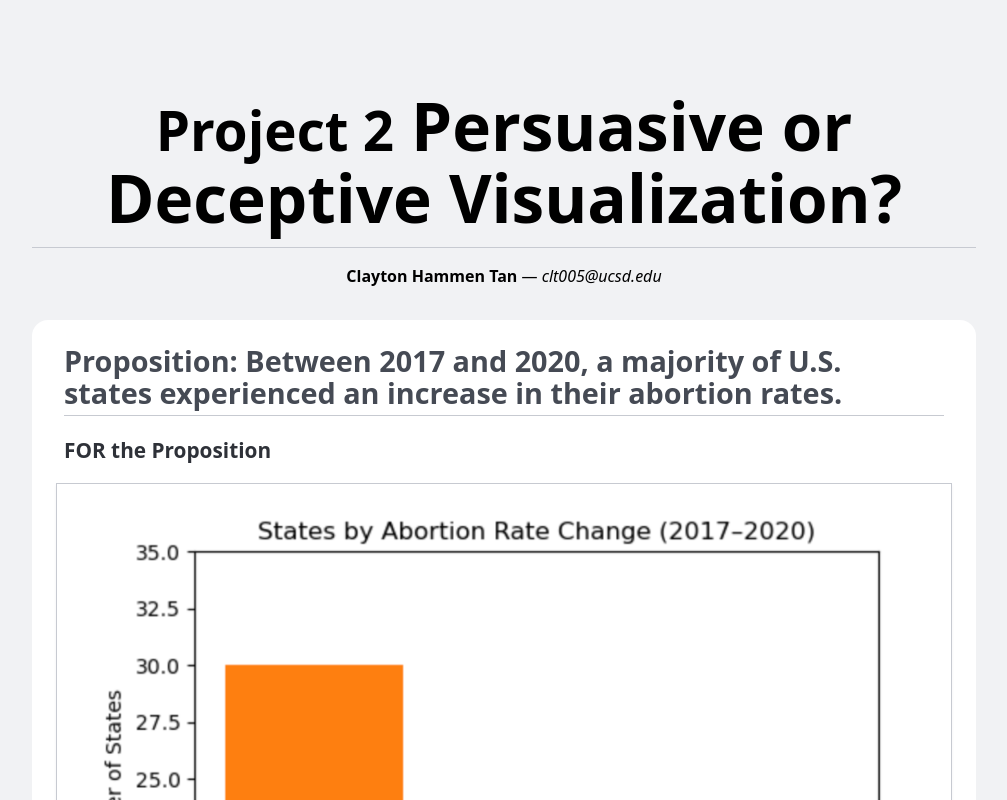
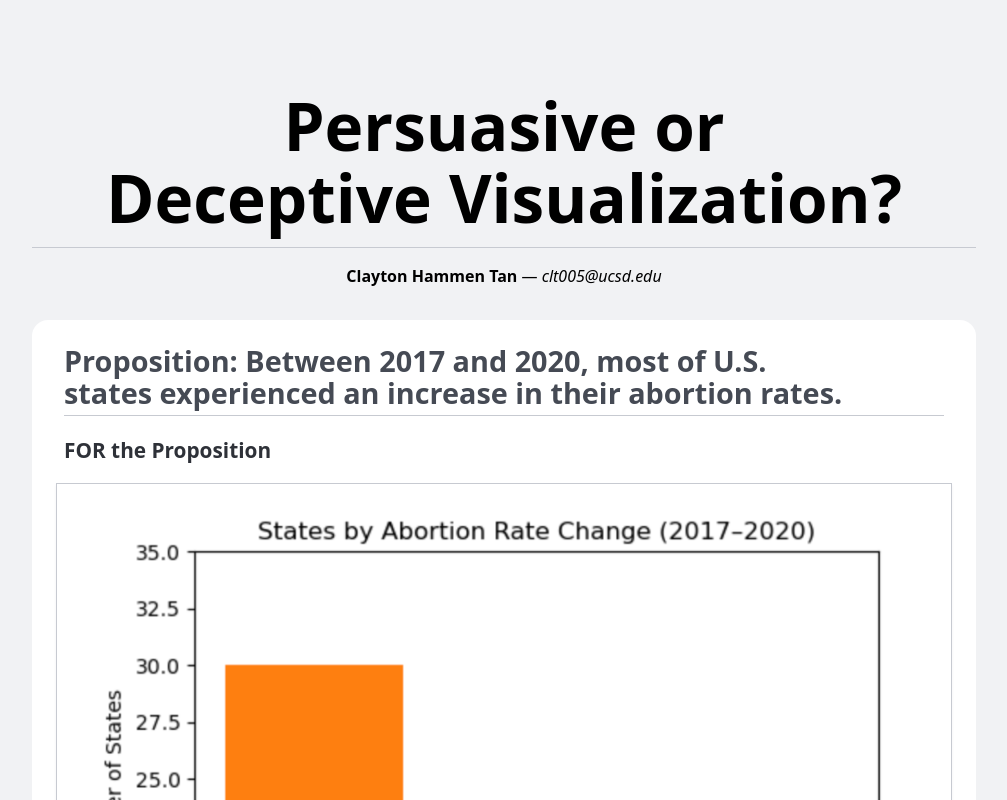
Before and after one commit to clt005ucsd/dsc106_project02, a plain HTML site: page index.html in a window 1280 px wide. Shown: the top 800 px of the page, without its empty margins (136-1143 px from the left). Drawn offline with Linux system fonts and the light colour scheme.

Commit message:
Update index.html

```diff
--- a/index.html
+++ b/index.html
@@ -119,14 +119,13 @@
   <body>
     <header>
       <h1>
-        <small>Project 2</small>
         Persuasive or Deceptive Visualization?
       </h1>
       <p><strong>Clayton Hammen Tan</strong> — <em>clt005@ucsd.edu</em></p>
     </header>
 
     <main>
-      <h2>Proposition: Between 2017 and 2020, a majority of U.S. states experienced an increase in their abortion rates.</h2>
+      <h2>Proposition: Between 2017 and 2020, most of U.S. states experienced an increase in their abortion rates.</h2>
 
       <section>
         <h3>FOR the Proposition</h3>
@@ -165,14 +164,17 @@
         <p>Design Decisions and Rationale:</p>
         <ul>
           <li>Merged Decrease+No change into “Non-Increase” to mask majority context (Mark/Encoding - 2 pts).</li>
-          <li>Truncated Y-axis (bar) and hollow donut style enhance illusion of parity (Titles/Labels - 1.5 pts).</li>
+          <li>Truncated Y-axis (bar) enhance illusion of parity (Titles/Labels - 1.5 pts).</li>
           <li>Neutral greys and bold edges downplay “Increase” slice with minimal overt deception (Design Rationale - 2 pts).</li>
         </ul>
       </section>
 
       <section>
         <h2>Final Reflection</h2>
-        <p>Grouping, calculated fields, and mark choices (bar vs pie, axis adjustments) can dramatically shift perception. Advanced transformations like percentage conversion add clarity, while deceptive tweaks like axis truncation or category merging must be disclosed to maintain trust. Clear captions and consistent labeling are critical: they ensure readers can distinguish between ethical emphasis and misleading distortion. Ethical visualization balances persuasive design with full transparency, so that significant patterns are highlighted without sacrificing data integrity.</p>
+        <p>Grouping, calculated fields, and mark choices (bar vs pie, axis adjustments) can dramatically shift perception.
+          Advanced transformations like percentage conversion add clarity, while deceptive tweaks like axis truncation or category merging must be disclosed to maintain trust.
+          Clear captions and consistent labeling are critical: they ensure readers can distinguish between ethical emphasis and misleading distortion.
+          Ethical visualization balances persuasive design with full transparency, so that significant patterns are highlighted without sacrificing data integrity.</p>
       </section>
     </main>
   </body>
```
